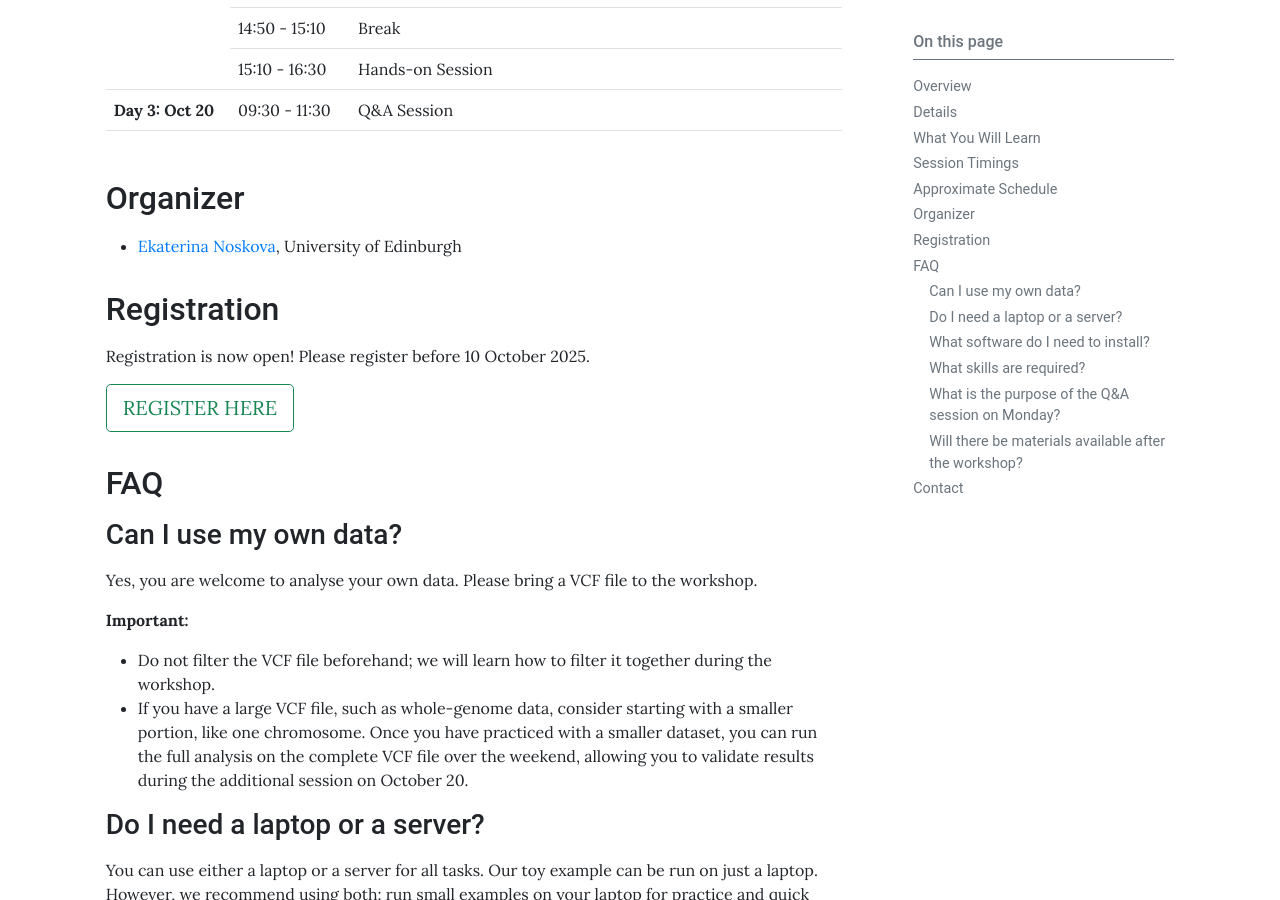
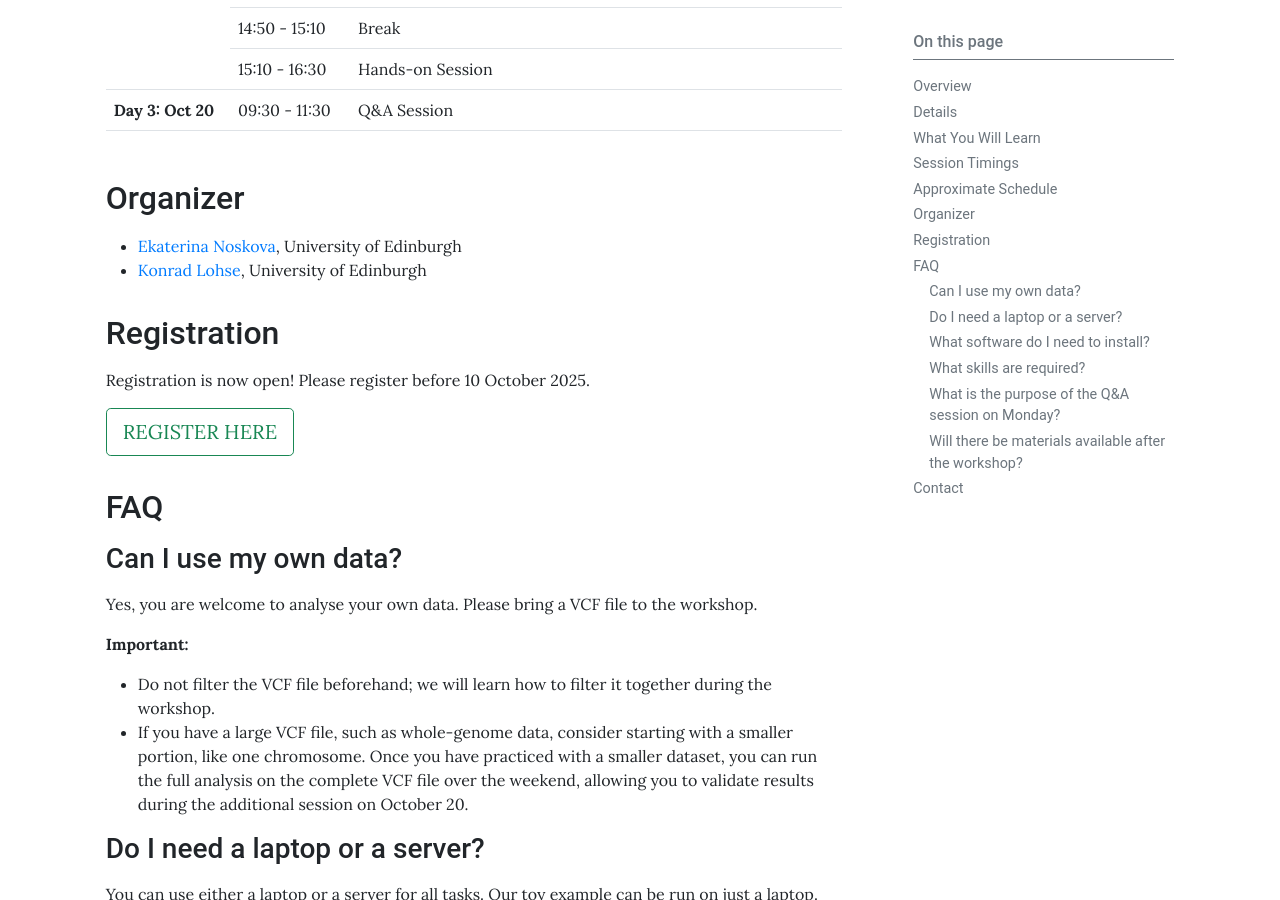
Before and after one commit to gadmaworkshop/gadmaworkshop.github.io, a Jekyll site: the page built from pages/workshops/2025-10-16.md, in a window 1280 px wide and 900 px high, scrolled down 2002 px. Built offline with Jekyll 4.4.1, drawn with Linux system fonts in a browser that asks for light colours.

Commit message:
Update workshop in Edinburgh

```diff
--- a/pages/workshops/2025-10-16.md
+++ b/pages/workshops/2025-10-16.md
@@ -121,6 +121,7 @@ There will be an **additional Q&A session** on Monday, October 20, from 9:30 to
 ## Organizer
 
 * [Ekaterina Noskova](https://enoskova.me/), University of Edinburgh
+* [Konrad Lohse](https://sites.google.com/view/lohselab/people/konrad-lohse), University of Edinburgh
 
 ## Registration
 
```
